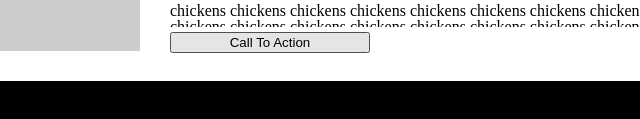
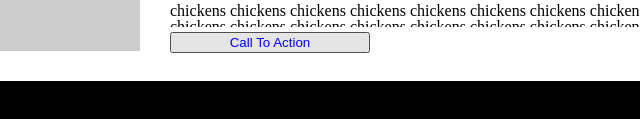
Before and after one commit to zachhornung/wireframe-exercise, a plain HTML site: page index.html in a window 1280 px wide. In both pictures the pointer is over the button "Call To Action". Shown: the part 1721-1840 px from the top of the page, 640-1280 px from the left. Drawn offline with Linux system fonts and the light colour scheme; placeholder pictures from the web are drawn by us.

Commit message:
added button hover color change

```diff
--- a/style.css
+++ b/style.css
@@ -53,6 +53,7 @@
 button {
   width:200px;
   margin-top: 5px;
+
 }
 section {
   margin: 30px;
@@ -63,3 +64,6 @@
 #threeRow {
   margin-left: 300px;
 }
+button:hover {
+  color: blue;
+}
```
